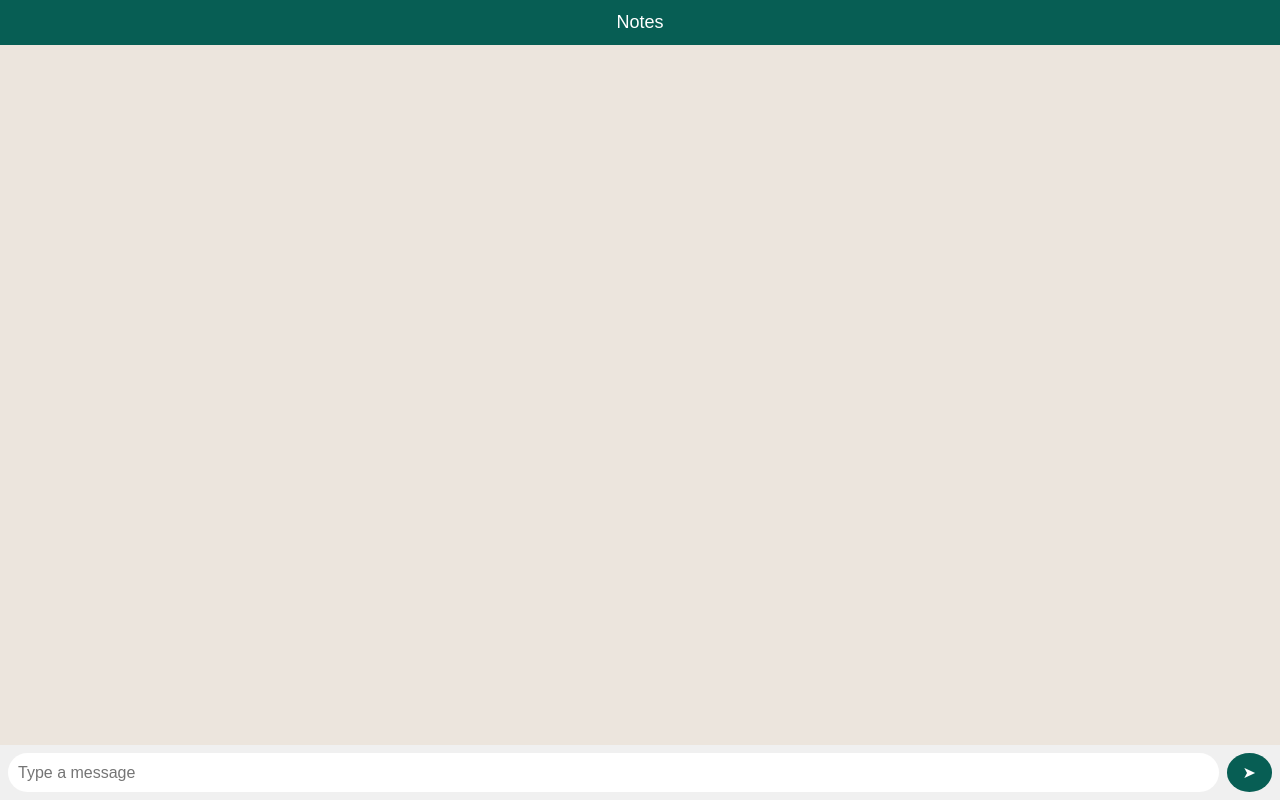
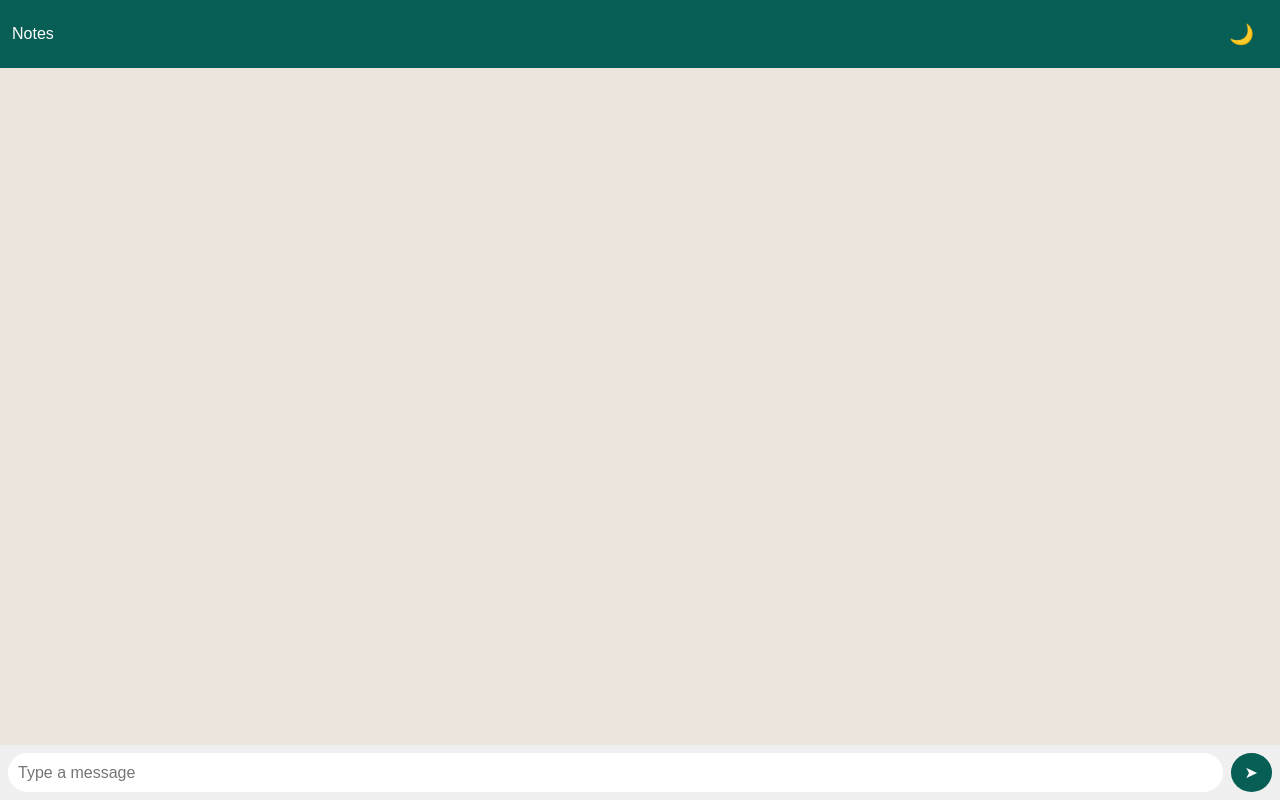
Before and after one commit to Phantom2031/private-chat, a Flask app: page /chat in a window 1280 px wide. Run offline with Flask 3, Linux system fonts and the light colour scheme; the visitor is signed in with stand-in values (Sample User, id 1); some libraries are stand-ins or nearby versions.

Commit message:
Update chat.html

```diff
--- a/templates/chat.html
+++ b/templates/chat.html
@@ -2,27 +2,47 @@
 <html lang="en">
 <head>
 <meta charset="UTF-8">
-    <meta name="viewport" content="width=device-width, initial-scale=1.0, maximum-scale=1.0">
+<meta name="viewport" content="width=device-width, initial-scale=1.0">
 <title>Notes</title>
 
 <script src="https://cdn.socket.io/4.5.4/socket.io.min.js"></script>
 
 <style>
+:root {
+    --bg: #ece5dd;
+    --header: #075e54;
+    --me: #dcf8c6;
+    --other: #ffffff;
+    --text: #000000;
+    --input-bg: #f0f0f0;
+}
+
+body.dark {
+    --bg: #121212;
+    --header: #1f1f1f;
+    --me: #054640;
+    --other: #2a2a2a;
+    --text: #ffffff;
+    --input-bg: #1f1f1f;
+}
+
 body {
     margin: 0;
     font-family: Arial, sans-serif;
-            background: #ece5dd;
+    background: var(--bg);
+    color: var(--text);
     height: 100vh;
     display: flex;
     flex-direction: column;
 }
 
 header {
-            background: #075e54;
+    background: var(--header);
     color: white;
     padding: 12px;
-            text-align: center;
-            font-size: 18px;
+    display: flex;
+    justify-content: space-between;
+    align-items: center;
 }
 
 #chat {
@@ -43,21 +63,19 @@
 }
 
 .me {
-            background: #dcf8c6;
+    background: var(--me);
     align-self: flex-end;
-            border-bottom-right-radius: 0;
 }
 
 .other {
-            background: white;
+    background: var(--other);
     align-self: flex-start;
-            border-bottom-left-radius: 0;
 }
 
 footer {
     display: flex;
     padding: 8px;
-            background: #f0f0f0;
+    background: var(--input-bg);
 }
 
 input {
@@ -67,22 +85,34 @@
     border-radius: 20px;
     border: none;
     outline: none;
+    background: var(--other);
+    color: var(--text);
 }
 
 button {
     margin-left: 8px;
-            padding: 10px 16px;
+    padding: 10px 14px;
     font-size: 16px;
     border: none;
     border-radius: 50%;
-            background: #075e54;
+    background: var(--header);
+    color: white;
+}
+
+.theme-btn {
+    background: none;
+    border: none;
+    font-size: 20px;
     color: white;
 }
 </style>
 </head>
 
 <body>
-    <header>Notes</header>
+<header>
+    <span>Notes</span>
+    <button class="theme-btn" onclick="toggleTheme()">🌙</button>
+</header>
 
 <div id="chat"></div>
 
@@ -94,6 +124,13 @@
 <script>
 const socket = io();
 const chat = document.getElementById("chat");
+const themeBtn = document.querySelector(".theme-btn");
+
+// load saved theme
+if (localStorage.getItem("theme") === "dark") {
+    document.body.classList.add("dark");
+    themeBtn.textContent = "☀️";
+}
 
 socket.on("message", msg => {
     const div = document.createElement("div");
@@ -118,6 +155,18 @@
         input.value = "";
     }
 }
+
+function toggleTheme() {
+    document.body.classList.toggle("dark");
+
+    if (document.body.classList.contains("dark")) {
+        localStorage.setItem("theme", "dark");
+        themeBtn.textContent = "☀️";
+    } else {
+        localStorage.setItem("theme", "light");
+        themeBtn.textContent = "🌙";
+    }
+}
 </script>
 </body>
 </html>
```
Lines whose indentation alone changed are shown as unchanged.
